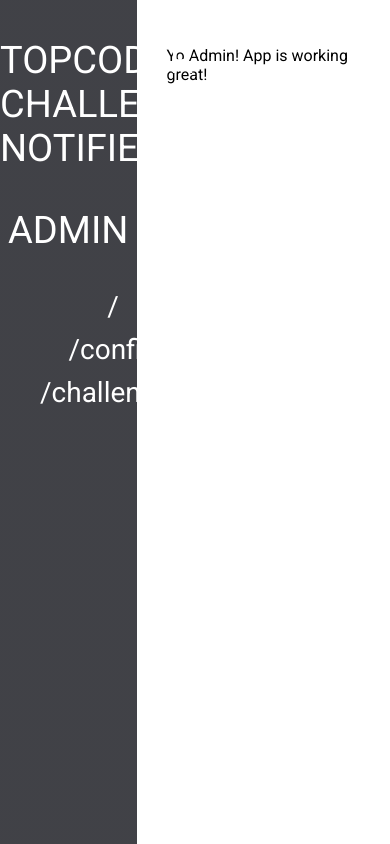
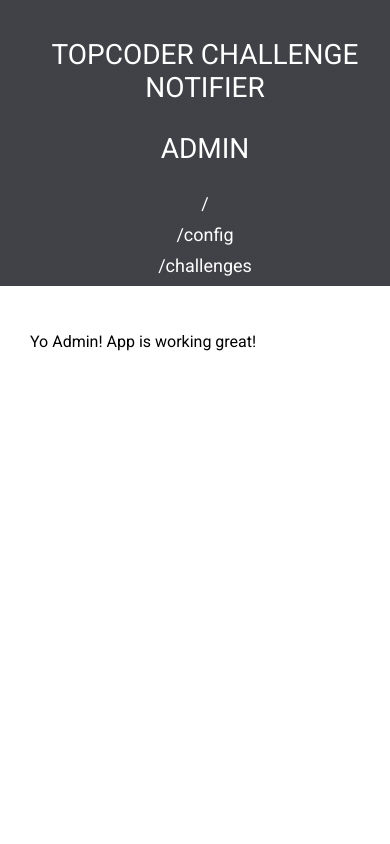
Before and after one commit to charan2628/TopCoderChallengeNotifierFrontend, an Angular app: page /dashboard in a window 390 px wide. Built offline with nearby package versions, Linux system fonts and the light colour scheme.

Commit message:
Added mobile layout styles

```diff
--- a/src/app/dashboard/config/config.component.css
+++ b/src/app/dashboard/config/config.component.css
@@ -1,6 +1,14 @@
-.config-container {
-    padding-left: 70px;
-    padding-top: 60px;
+@media(min-width: 801px) {
+    .config-container {
+        padding-left: 70px;
+        padding-top: 60px;
+    }
+}
+
+@media(max-width: 800px) {
+    .config-container {
+        padding: 20px 0 0 10px;
+    }
 }
 
 .tags-form button {
--- a/src/app/dashboard/dashboard.component.css
+++ b/src/app/dashboard/dashboard.component.css
@@ -1,3 +1,4 @@
+@media(min-width: 801px) {
     header {
         width: 35%;
         height: 100%;
@@ -24,11 +25,6 @@
         margin-top: 10px;
     }
 
-header ul li a {
-    text-decoration: none;
-    color: inherit;
-}
-
     main {
         margin-left: 35%;
     }
@@ -36,3 +32,41 @@
     main h3 {
         margin: 0;
     }
+}
+
+@media(max-width: 800px) {
+    header {
+        width: 100%;
+        margin: 0;
+        padding: 10px;
+        background: linear-gradient(rgba(44,45,51,0.9), rgba(44,45,51,0.9));
+        color: white;
+    }
+
+    header .heading {
+        font-size: 28px;
+        text-align: center;
+    }
+
+    header ul {
+        width: min-content;
+        margin: auto;
+        font-size: 18px;
+        padding: 0;
+        text-align: center;
+        list-style-type: none;
+    }
+
+    header ul li {
+        margin-top: 10px;
+    }
+}
+
+header a {
+    text-decoration: none;
+    color: inherit;
+}
+
+header ul li a.active {
+    text-decoration: underline;
+}
--- a/src/app/dashboard/dashboard.component.html
+++ b/src/app/dashboard/dashboard.component.html
@@ -1,3 +1,4 @@
+<div class="dashboard-container">
     <header>
         <div class="heading">
             <p>TOPCODER CHALLENGE NOTIFIER</p>
@@ -6,13 +7,14 @@
         <nav>
             <ul>
                 <li>
-                <a href="" class="nav-button">/</a>
+                    <a routerLink="" class="nav-button" routerLinkActive="active"
+                        [routerLinkActiveOptions]="{exact: true}">/</a>
                 </li>
                 <li>
-                <a href="" class="nav-button">/config</a>
+                    <a routerLink="config" class="nav-button" routerLinkActive="active">/config</a>
                 </li>
                 <li>
-                <a href="" class="nav-button">/challenges</a>
+                    <a routerLink="challenges" class="nav-button" routerLinkActive="active">/challenges</a>
                 </li>
             </ul>
         </nav>
@@ -20,3 +22,4 @@
     <main>
         <router-outlet></router-outlet>
     </main>
+</div>
--- a/src/styles.css
+++ b/src/styles.css
@@ -1,4 +1,4 @@
 /* You can add global styles to this file, and also import other style files */
 
-html, body { height: 100%; }
+html, body { height: 100%; overflow-x: hidden; }
 body { margin: 0; font-family: Roboto, "Helvetica Neue", sans-serif; }
```
Lines whose indentation alone changed are shown as unchanged.
